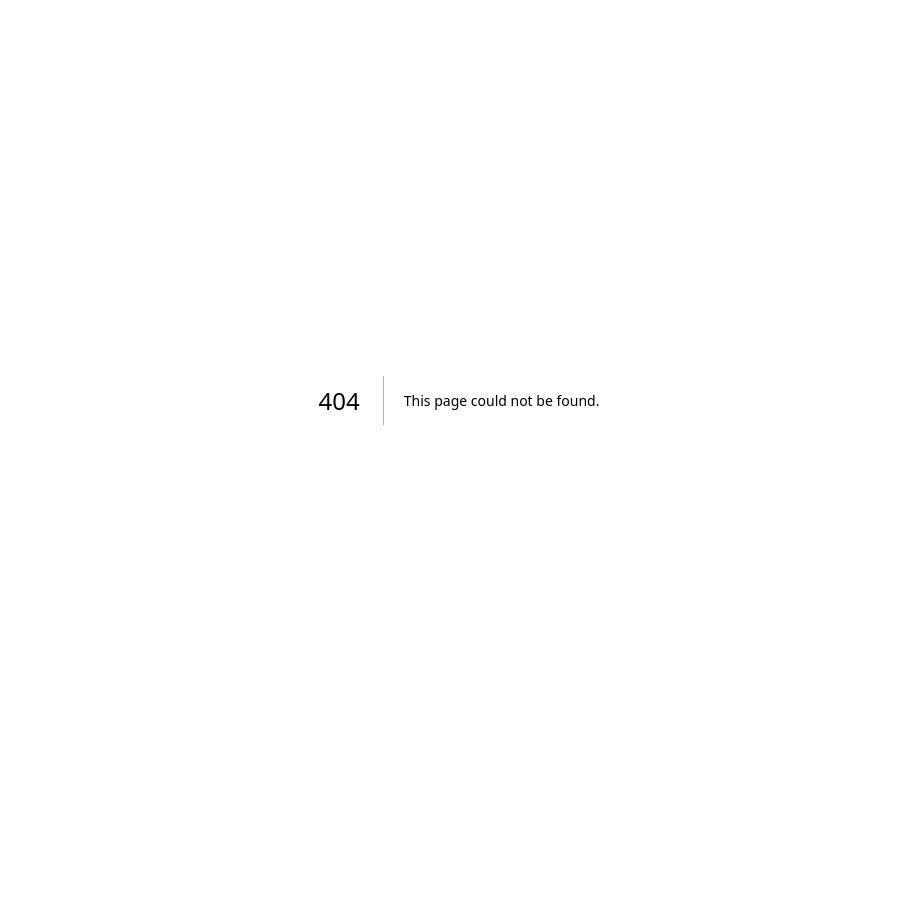
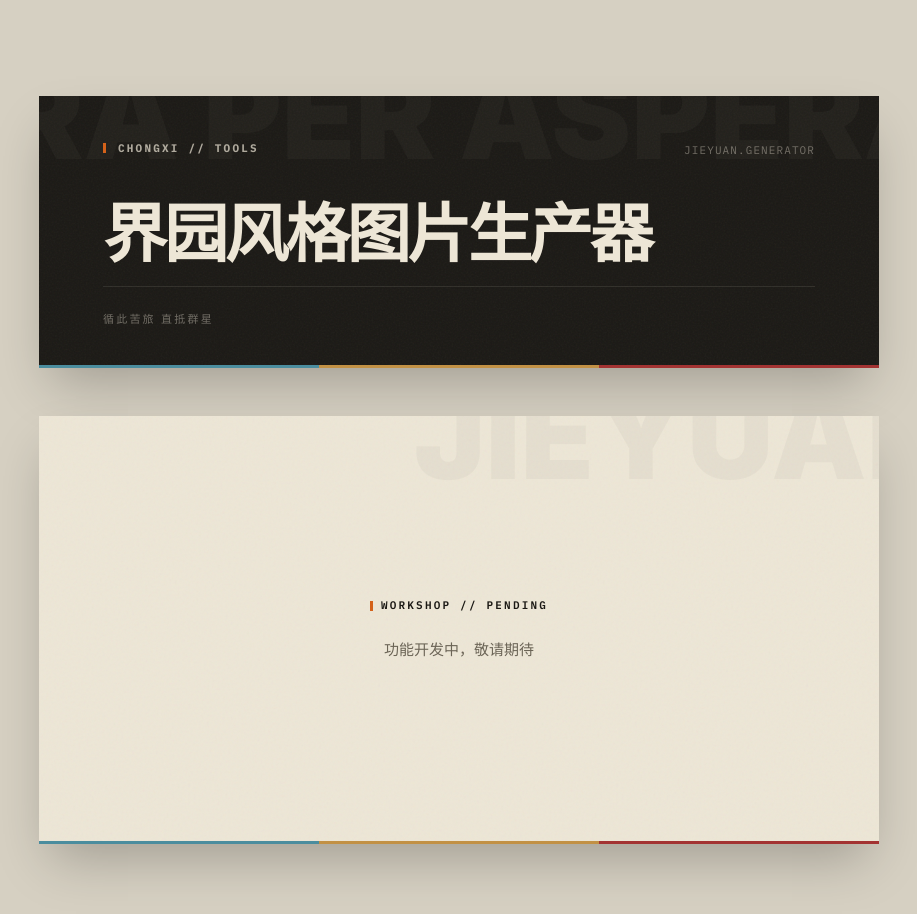
Before and after one commit to ChongxiSama/ChongxiSama, a Next.js app: page /tool/jieyuan in a window 1280 px wide. Before the commit this address had no page. Shown: the top 914 px of the page, without its empty margins (181-1098 px from the left). Before the commit the page ends 800 px from the top, so only its background shows below. Built offline with nearby package versions, Linux system fonts and the light colour scheme.

Commit message:
feat: add Site_Nav chapter and /tool/jieyuan page

```diff
--- /dev/null
+++ b/app/tool/jieyuan/page.tsx
@@ -0,0 +1,78 @@
+import type { Metadata } from "next";
+
+export const metadata: Metadata = {
+  title: "界园风格图片生产器 - Chongxi's Homepage",
+  description: "Jie Yuan style image generator tool",
+};
+
+export default function JieYuanPage() {
+  return (
+    <div className="min-h-screen bg-[#D6D0C2] py-16 md:py-24 flex flex-col items-center gap-12 px-4">
+      <div className="relative w-full max-w-[840px] bg-lt-ink paper-texture shadow-2xl px-6 md:px-16 py-8 md:py-10 overflow-hidden">
+        <div className="absolute -top-4 md:-top-10 -right-8 md:-right-20 pointer-events-none select-none">
+          <span className="font-display text-[32px] md:text-[120px] text-lt-bg opacity-[0.03] leading-none uppercase whitespace-nowrap">
+            AD ASTRA PER ASPERA
+          </span>
+        </div>
+
+        <div className="relative z-10 flex justify-between items-center mb-10 md:mb-12">
+          <div className="flex items-center gap-3">
+            <div className="w-[3px] h-[10px] bg-lt-accent"></div>
+            <span className="font-mono text-[10px] md:text-[11px] font-bold tracking-[0.2em] uppercase text-lt-bg/70">
+              Chongxi // Tools
+            </span>
+          </div>
+          <div className="hidden sm:block">
+            <span className="font-mono text-[10px] md:text-[11px] uppercase tracking-widest text-lt-bg/40">
+              jieyuan.generator
+            </span>
+          </div>
+        </div>
+
+        <div className="relative z-10">
+          <h1 className="font-cn text-[38px] md:text-[64px] leading-[1.1] md:leading-[0.85] tracking-tight md:tracking-tighter text-lt-bg font-black mb-6">
+            界园风格图片生产器
+          </h1>
+
+          <div className="flex flex-col md:flex-row md:items-end justify-between gap-6 pt-6 border-t border-lt-bg/10">
+            <p className="font-cn text-[11px] text-lt-bg/40 tracking-[0.2em]">
+              循此苦旅 直抵群星
+            </p>
+          </div>
+        </div>
+
+        <div className="absolute bottom-0 left-0 right-0 h-[3px] flex z-10">
+          <div className="bg-rl-teal w-1/3"></div>
+          <div className="bg-rl-gold w-1/3"></div>
+          <div className="bg-rl-red w-1/3"></div>
+        </div>
+      </div>
+
+      <div className="relative w-full max-w-[840px] bg-lt-bg paper-texture shadow-2xl px-6 md:px-16 py-12 md:py-16 overflow-hidden min-h-[400px]">
+        <div className="absolute -top-4 md:-top-10 -right-8 md:-right-20 pointer-events-none select-none">
+          <span className="font-display text-[32px] md:text-[120px] text-lt-ink opacity-[0.03] leading-none uppercase whitespace-nowrap">
+            JIEYUAN
+          </span>
+        </div>
+
+        <div className="relative z-10 flex flex-col items-center justify-center min-h-[300px]">
+          <div className="flex items-center gap-2 mb-6">
+            <div className="w-[3px] h-[10px] bg-lt-accent"></div>
+            <span className="text-[11px] font-mono tracking-[0.2em] font-semibold text-lt-ink uppercase">
+              Workshop // Pending
+            </span>
+          </div>
+          <p className="font-cn text-[15px] text-lt-muted text-center leading-relaxed max-w-md">
+            功能开发中，敬请期待
+          </p>
+        </div>
+
+        <div className="absolute bottom-0 left-0 right-0 h-[3px] flex z-10">
+          <div className="bg-rl-teal w-1/3"></div>
+          <div className="bg-rl-gold w-1/3"></div>
+          <div className="bg-rl-red w-1/3"></div>
+        </div>
+      </div>
+    </div>
+  );
+}
--- a/components/ArchiveFlow.tsx
+++ b/components/ArchiveFlow.tsx
@@ -280,6 +280,7 @@ export default function ArchiveFlow({ data }: { data: SiteData }) {
   const c3 = data.chapters[2];
   const c4 = data.chapters[3];
   const c5 = data.chapters[4];
+  const c6 = data.chapters[5];
 
   const formatHandle = (platform: string, url: string) => {
     if (platform === 'Bilibili') {
@@ -423,8 +424,49 @@ export default function ArchiveFlow({ data }: { data: SiteData }) {
           meta={c4.meta}
           watermark={c4.watermark}
         >
+          <div className="space-y-10">
+            {c4.links.map((link: any, idx: number) => (
+              <a key={idx} href={link.url} target="_blank" rel="noreferrer"
+                 className="block group relative -mx-4 px-4 py-2 transition-all duration-300 hover:bg-lt-surface/50 overflow-hidden">
+                <div className="absolute left-0 top-0 bottom-0 w-0 bg-lt-accent group-hover:w-[2px] transition-all duration-300"></div>
+
+                <div className="flex gap-4 items-baseline mb-2 transition-transform duration-300 group-hover:translate-x-1">
+                  <span className="text-[11px] font-mono text-lt-ghost uppercase font-bold">
+                    NAV_0{idx + 1}
+                  </span>
+                  <span className="font-display text-[42px] sm:text-[48px] text-lt-ink uppercase leading-none font-black group-hover:text-lt-accent transition-colors">
+                    {link.name}
+                  </span>
+                </div>
+                <div className="border-t border-lt-border my-2 transition-all duration-300 group-hover:border-lt-accent/30"></div>
+                <div className="flex justify-between items-center transition-transform duration-300 group-hover:translate-x-1">
+                  <div className="flex items-center gap-3">
+                    <span className="font-mono text-sm text-lt-muted transition-colors group-hover:text-lt-ink">
+                      {link.url}
+                    </span>
+                    {link.current && (
+                      <span className="text-[9px] font-mono text-lt-accent font-black uppercase tracking-widest">
+                        ● CURRENT
+                      </span>
+                    )}
+                  </div>
+                  <span className="font-display text-2xl text-lt-accent group-hover:translate-x-1 transition-transform font-black">→</span>
+                </div>
+              </a>
+            ))}
+          </div>
+        </ArchiveCard>
+
+        <ArchiveCard
+          id={`chapter-${c5.id}`}
+          chapter={`Chapter_${c5.label}`}
+          title={c5.title}
+          refCode={c5.ref}
+          meta={c5.meta}
+          watermark={c5.watermark}
+        >
           <div className="grid grid-cols-1 md:grid-cols-2 gap-x-16 gap-y-12">
-            {c4.sections.map((sec: any, idx: number) => (
+            {c5.sections.map((sec: any, idx: number) => (
               <div key={idx}>
                 <SectionHeader id={`0${idx + 1}`} title={sec.title} />
                 <ul className="space-y-5 font-mono text-[13px] text-lt-ink">
@@ -443,12 +485,12 @@ export default function ArchiveFlow({ data }: { data: SiteData }) {
                 <RpStamp />
                 <div className="flex-1 flex flex-col sm:flex-row sm:items-center justify-between gap-4">
                   <div>
-                    <p className="text-[10px] font-mono text-lt-ghost uppercase font-bold mb-1">{c4.archive_id.label}</p>
-                    <p className="font-display text-xl text-lt-ink uppercase font-black tracking-tight">{c4.archive_id.value}</p>
+                    <p className="text-[10px] font-mono text-lt-ghost uppercase font-bold mb-1">{c5.archive_id.label}</p>
+                    <p className="font-display text-xl text-lt-ink uppercase font-black tracking-tight">{c5.archive_id.value}</p>
                   </div>
                   <div className="text-right">
-                    <p className="text-[10px] font-mono text-lt-ghost uppercase font-bold mb-1">{c4.archive_id.clearance_label}</p>
-                    <p className="font-mono text-xs text-lt-accent font-black tracking-widest uppercase">{c4.archive_id.clearance_value}</p>
+                    <p className="text-[10px] font-mono text-lt-ghost uppercase font-bold mb-1">{c5.archive_id.clearance_label}</p>
+                    <p className="font-mono text-xs text-lt-accent font-black tracking-widest uppercase">{c5.archive_id.clearance_value}</p>
                   </div>
                 </div>
               </div>
@@ -457,12 +499,12 @@ export default function ArchiveFlow({ data }: { data: SiteData }) {
         </ArchiveCard>
 
         <ArchiveCard
-          id={`chapter-${c5.id}`}
-          chapter={`Chapter_${c5.label}`}
-          title={c5.title}
-          refCode={c5.ref}
-          meta={c5.meta}
-          watermark={c5.watermark}
+          id={`chapter-${c6.id}`}
+          chapter={`Chapter_${c6.label}`}
+          title={c6.title}
+          refCode={c6.ref}
+          meta={c6.meta}
+          watermark={c6.watermark}
         >
           <div className="space-y-16">
             {dashboard.projects?.map((proj: any, idx: number) => (
@@ -498,7 +540,7 @@ export default function ArchiveFlow({ data }: { data: SiteData }) {
                   </div>
                   {proj.link && (
                     <a href={proj.link} target="_blank" rel="noreferrer" className="flex items-center gap-3 self-end sm:self-auto group/link">
-                      <span className="font-mono text-[11px] font-bold text-lt-ink uppercase tracking-[0.2em]">{c5.deployment_label}</span>
+                      <span className="font-mono text-[11px] font-bold text-lt-ink uppercase tracking-[0.2em]">{c6.deployment_label}</span>
                       <span className="font-display text-3xl text-lt-ink group-hover/link:translate-x-1 transition-transform font-black text-lt-accent">→</span>
                     </a>
                   )}
--- a/lib/data.ts
+++ b/lib/data.ts
@@ -53,6 +53,20 @@ export const siteData = {
     {
       id: 4,
       label: "04",
+      title: "Site_Nav",
+      ref: "Nav_Ref: SITE-MAP-001",
+      meta: "Site Topology // Active",
+      watermark: "Nav",
+      links: [
+        { name: "主页", url: "https://chongxi.us", current: true },
+        { name: "Blog", url: "https://xice.cx" },
+        { name: "状态监测站", url: "https://mai.chongxi.us" },
+        { name: "界园风格图片生产器", url: "https://chongxi.us/tool/jieyuan" }
+      ]
+    },
+    {
+      id: 5,
+      label: "05",
       title: "Tech_Spec",
       ref: "Spec_Ref: ARCH-RL-2026",
       meta: "Development Stack // L-05",
@@ -84,8 +98,8 @@ export const siteData = {
       }
     },
     {
-      id: 5,
-      label: "05",
+      id: 6,
+      label: "06",
       title: "Project",
       ref: "Proj_Ref: CESHRC-A001",
       meta: "Engineering Logs // Active",
```
